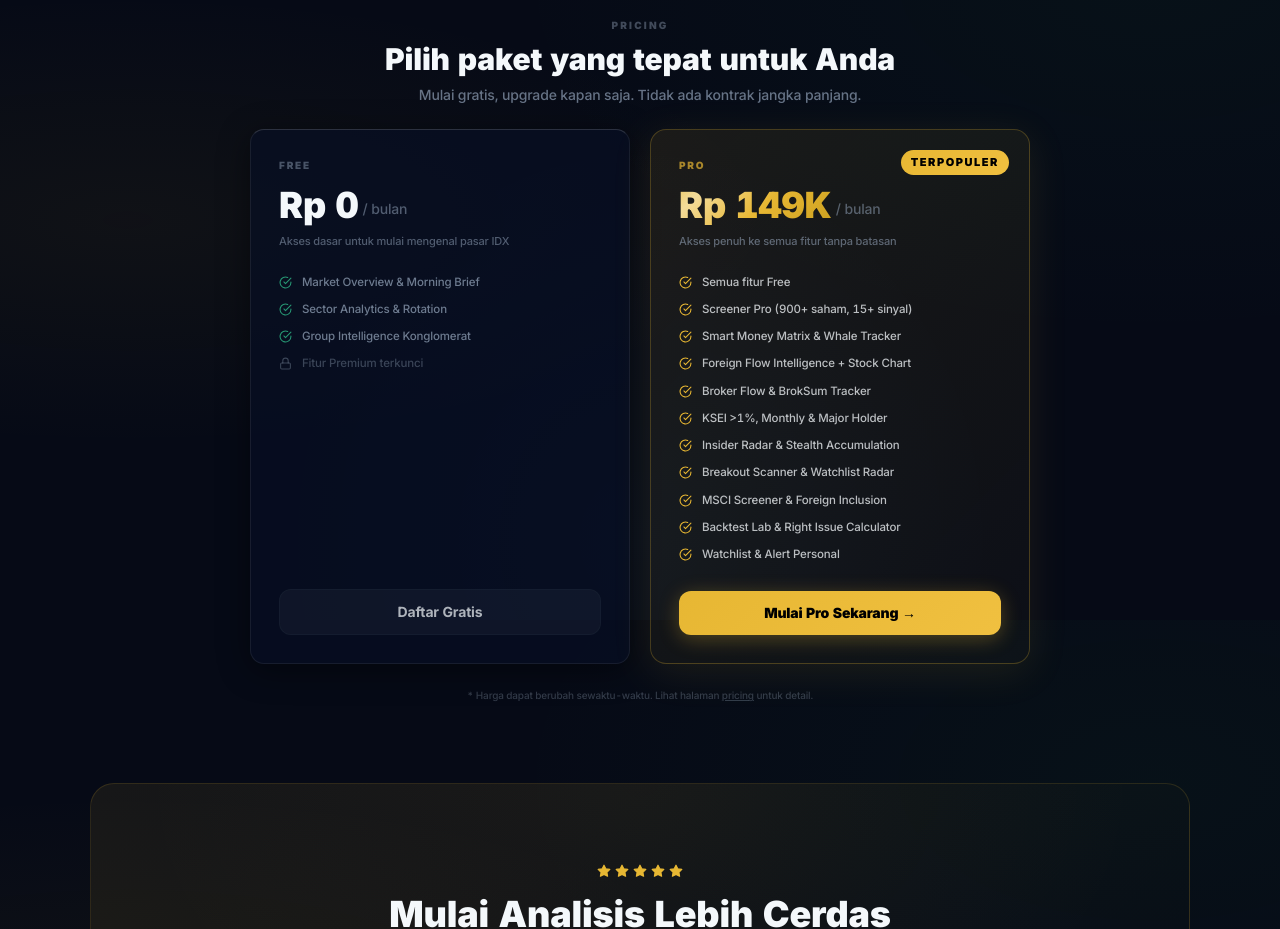
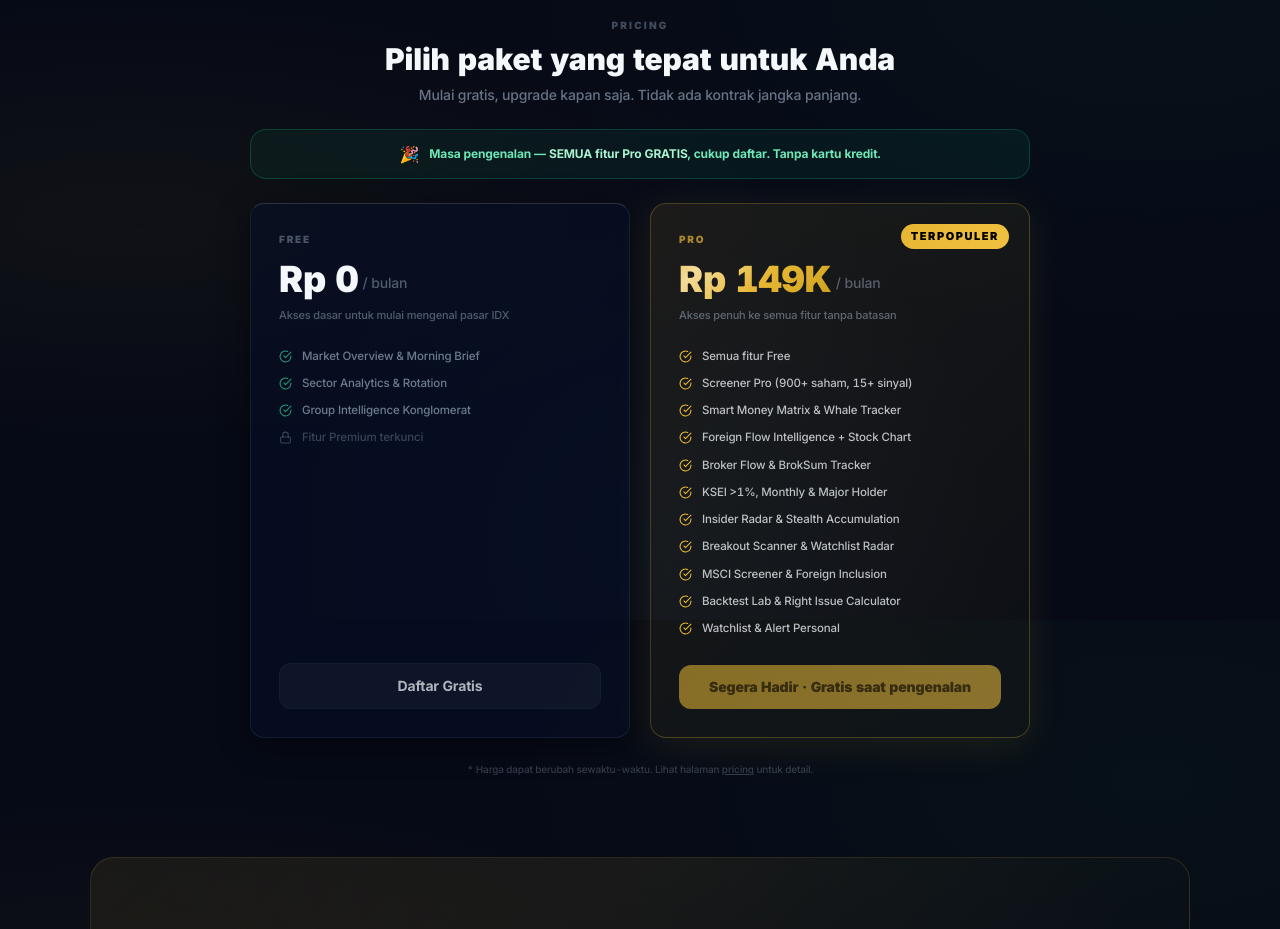
Before and after one commit to mulyanto88-cyber/BDMFlow-V2, a Next.js app: page / in a window 1280 px wide. Shown: the part 2580-3509 px from the top of the page. Built offline with nearby package versions, Linux system fonts and the light colour scheme; no server answers.

Commit message:
Update page.tsx

```diff
--- a/src/app/page.tsx
+++ b/src/app/page.tsx
@@ -267,6 +267,14 @@ export default function LandingPage() {
           </p>
         </div>
 
+        {/* Intro-period offer */}
+        <div className="max-w-[780px] mx-auto flex items-center justify-center gap-2.5 px-5 py-3 rounded-2xl border border-emerald-500/25 bg-emerald-500/[0.07] text-center">
+          <span className="text-base">🎉</span>
+          <p className="text-[12px] font-bold text-emerald-300">
+            Masa pengenalan — <span className="text-emerald-200">SEMUA fitur Pro GRATIS</span>, cukup daftar. Tanpa kartu kredit.
+          </p>
+        </div>
+
         <div className="grid grid-cols-1 md:grid-cols-2 gap-5 max-w-[780px] mx-auto">
 
           {/* FREE */}
@@ -340,16 +348,12 @@ export default function LandingPage() {
               ))}
             </ul>
 
-            <Link
-              href="/auth"
-              className="w-full py-3 rounded-xl text-sm font-black text-center text-black transition-all duration-200 active:scale-[0.98]"
-              style={{
-                background: 'linear-gradient(135deg, #e7b733, #f0c040)',
-                boxShadow: '0 4px 20px rgba(231,183,51,0.30)',
-              }}
+            <div
+              className="w-full py-3 rounded-xl text-sm font-black text-center text-black/60 cursor-default select-none"
+              style={{ background: 'linear-gradient(135deg, rgba(231,183,51,0.55), rgba(240,192,64,0.55))' }}
             >
-              Mulai Pro Sekarang →
-            </Link>
+              Segera Hadir · Gratis saat pengenalan
+            </div>
           </div>
         </div>
 
```
